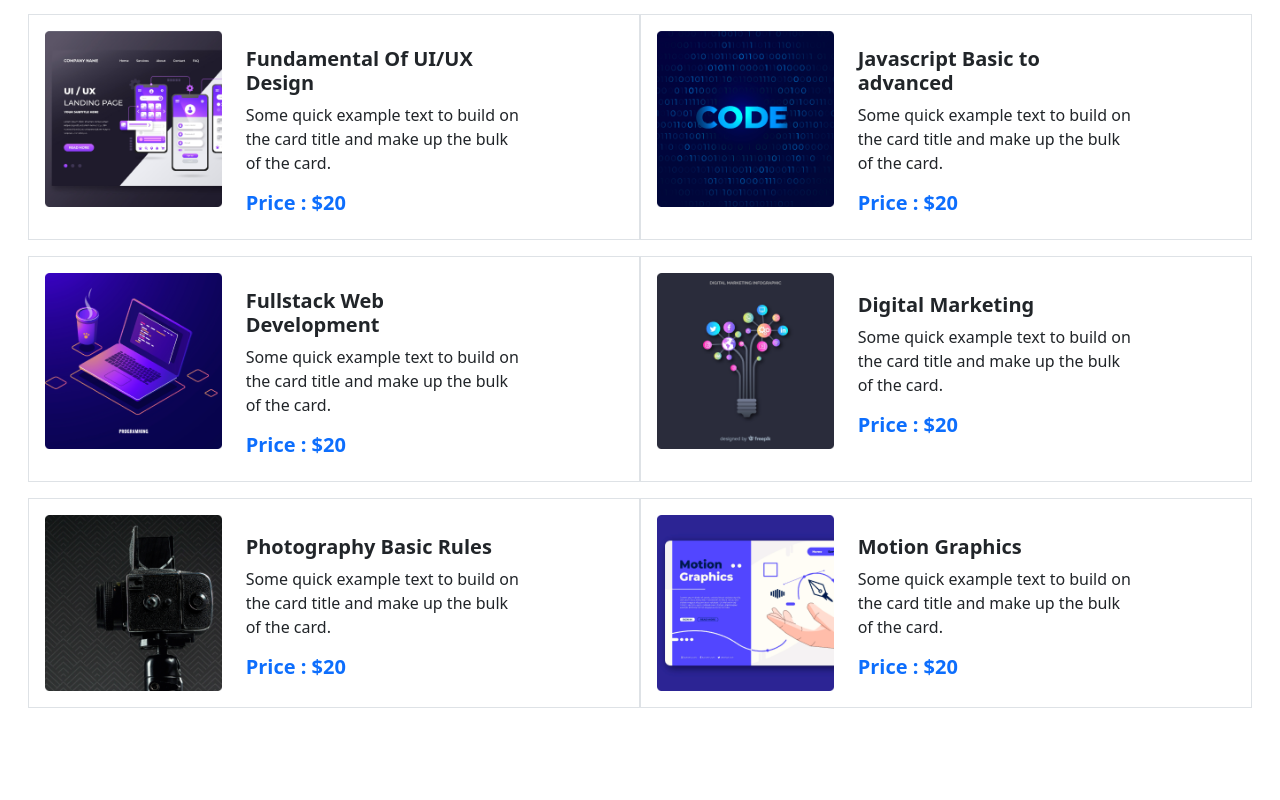
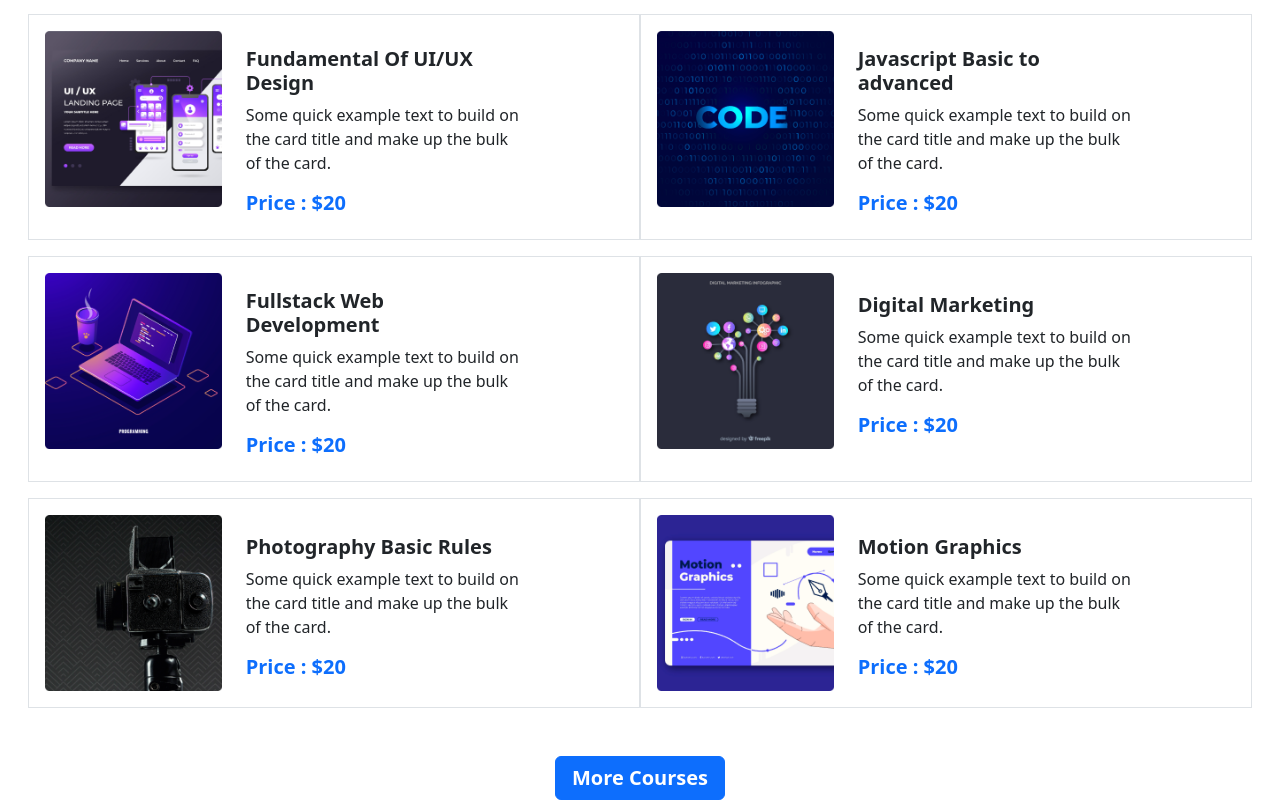
Before and after one commit to AzadHossenMasud/edTech, a plain HTML site: page index.html in a window 1280 px wide. Shown: the part 977-1777 px from the top of the page. Before the commit the page ends 1685 px from the top, so only its background shows below. Drawn offline with nearby package versions, Linux system fonts and the light colour scheme.

Commit message:
courses section complete

```diff
--- a/index.html
+++ b/index.html
@@ -214,6 +214,9 @@
                     </div>
                 </div>
             </div>
+            <div class="mt-5 d-flex justify-content-center">
+                <button type="button" class="btn btn-primary fw-bold px-3 fs-5">More Courses</button>
+            </div>
         </section>
     </main>
     <!-- Bootstrap JS cdn -->
```
